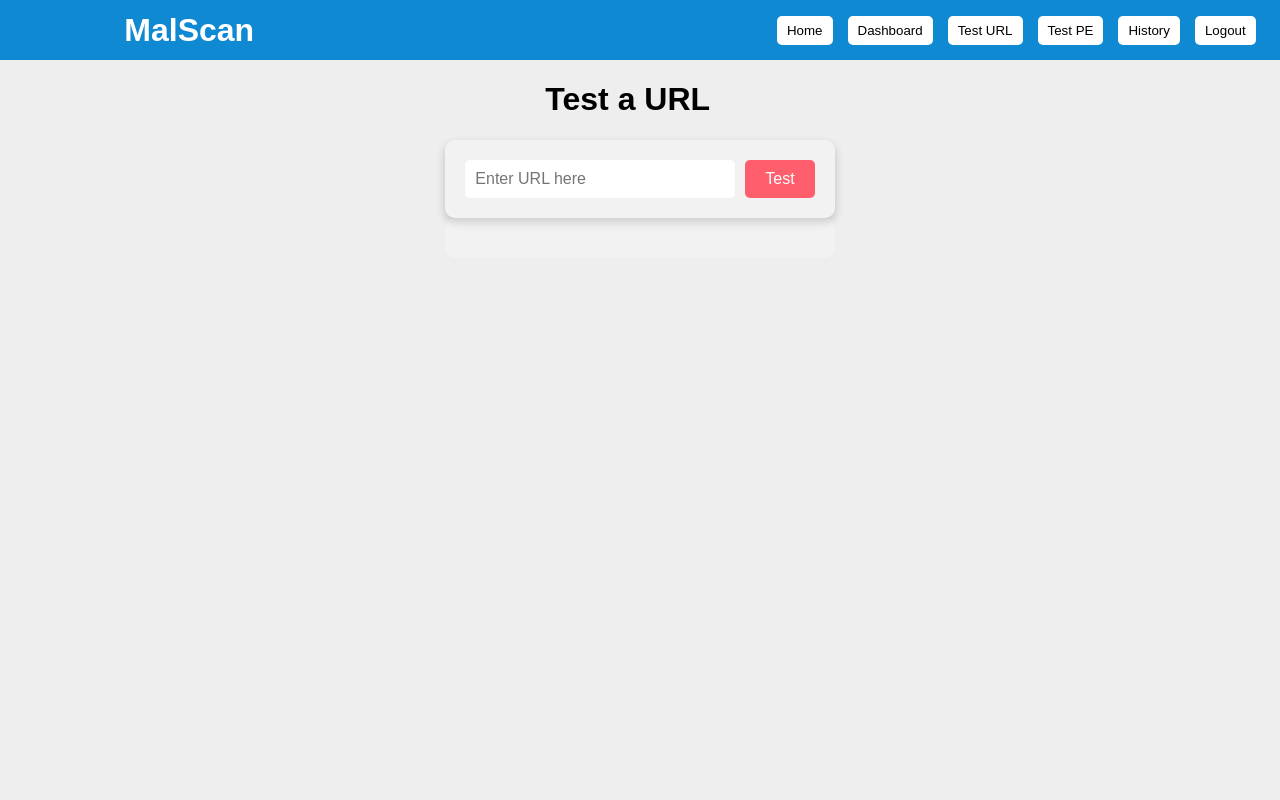
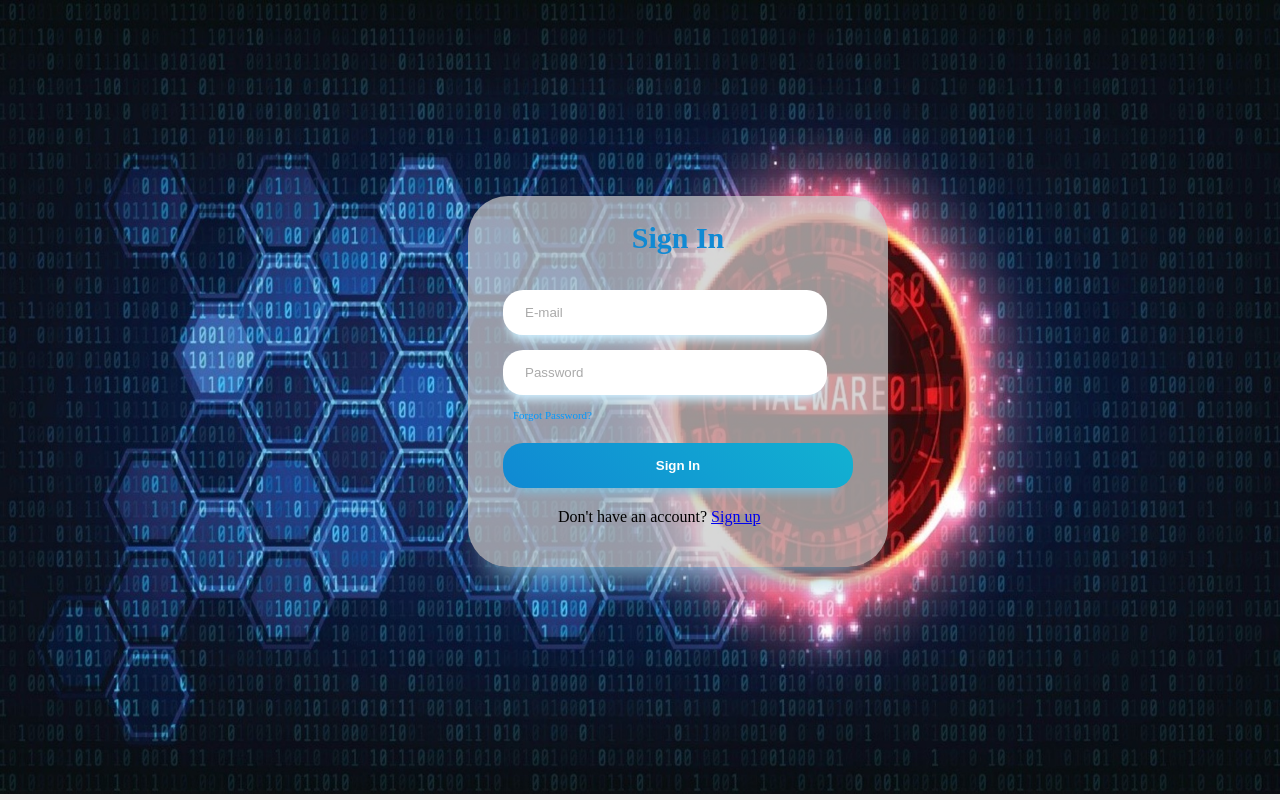
Before and after one commit to themanaskumar/MalScan, a React (Vite) app: page /testurl in a window 1280 px wide. Built offline with nearby package versions, Linux system fonts and the light colour scheme.

Commit message:
make the test url page functional

```diff
--- a/src/App.jsx
+++ b/src/App.jsx
@@ -23,11 +23,11 @@ function App() {
   return (
     <div>
       <Routes>
-        <Route path="/" isLoggedIn={isLoggedIn} setLogin={setLogin} element={<Home />} />
+        <Route path="/" isLoggedIn={isLoggedIn} setLogin={setLogin} element={isLoggedIn?<Home />:<Signin />} />
         <Route path="/signin" handleLogin={handleLogin} element={<Signin />} />
         <Route path="/signup" element={<Signup />} />
-        <Route path="/dashboard" isLoggedIn={isLoggedIn} setLogin={setLogin} element={<Dashboard />} />
-        <Route path = "/testurl" isLoggedIn={isLoggedIn} setLogin={setLogin} element={<PredictURL />} />
+        <Route path="/dashboard" isLoggedIn={isLoggedIn} setLogin={setLogin} element={isLoggedIn?<Dashboard />:<Signin />} />
+        <Route path = "/testurl" isLoggedIn={isLoggedIn} setLogin={setLogin} element={isLoggedIn?<PredictURL />:<Signin />} />
       </Routes>
     </div>
   );
--- a/src/pages/PredictURL.jsx
+++ b/src/pages/PredictURL.jsx
@@ -2,25 +2,81 @@ import React, { useState } from "react";
 import Navbar from "../components/Navbar";
 import "../styles/PredictURL.css";
 
-const PredictURL = ({isLoggeIn, setLogin}) => {
-  const [result, setResult] = useState("");
+const PredictURL = ({ isLoggedIn, setLogin }) => {
+  const [url, setUrl] = useState(""); // State for user input
+  const [result, setResult] = useState(null); // State for API response
+  const [loading, setLoading] = useState(false); // Loading state
+  const [error, setError] = useState(""); // Error state
 
-  const handleClick = () => {
-    setResult("The result will be displayed here.");
+  const handleClick = async () => {
+    if (!url) {
+      setError("Please enter a URL.");
+      return;
+    }
+
+    setLoading(true);
+    setResult(null);
+    setError("");
+
+    try {
+      const response = await fetch("http://127.0.0.1:8001/url_detection/predict/", {
+        method: "POST",
+        headers: {
+          "Content-Type": "application/json",
+          "Authorization": `Bearer ${localStorage.getItem("accessToken")}`, // Use token if needed
+        },
+        body: JSON.stringify({ url }),
+      });
+
+      const responseData = await response.json();
+
+      if (response.ok) {
+        setResult(responseData);
+      } else {
+        setError(responseData.message || "Error detecting URL.");
+      }
+    } catch (error) {
+      console.error("Error during request:", error);
+      setError("Server error. Please try again.");
+    }
+
+    setLoading(false);
   };
 
   return (
     <main className="main">
-      <Navbar isLoggedIn={isLoggeIn} setLogin={setLogin} />
+      <Navbar isLoggedIn={isLoggedIn} setLogin={setLogin} />
       <div>
         <h1 className="header">Test a URL</h1>
         <div className="url-input">
-          <input type="text" placeholder="Enter URL here" />
-          <button onClick={handleClick}>Test</button>
+          <input
+            type="text"
+            placeholder="Enter URL here"
+            value={url}
+            onChange={(e) => setUrl(e.target.value)}
+          />
+          <button onClick={handleClick} disabled={loading}>
+            {loading ? "Testing..." : "Test"}
+          </button>
         </div>
-        <div className="result">
-          {result && <p className="result-message">{result}</p>}
-        </div>
+
+        {error && <p className="error-message">{error}</p>}
+
+        {result && (
+          <div className="result">
+            <h2>URL Analysis</h2>
+            <p><strong>URL:</strong> {result.url}</p>
+            <p><strong>Prediction:</strong> {result.prediction}</p>
+            <h3>Extracted Features:</h3>
+            <ul>
+              {Object.entries(result.features).map(([key, value]) => (
+                <li key={key}>
+                  <strong>{key.replace(/_/g, " ")}:</strong> {value}
+                </li>
+              ))}
+            </ul>
+          </div>
+        )}
       </div>
     </main>
   );
--- a/src/pages/Signup.jsx
+++ b/src/pages/Signup.jsx
@@ -1,60 +1,73 @@
 import React, { useState } from 'react';
 import { useForm } from 'react-hook-form';
 import { useNavigate } from 'react-router-dom';
-const Signup = ({handleLogin = () =>{}}) =>{
-  const { register, handleSubmit, formState: { errors, isSubmitting } } = useForm();
+
+const Signup = ({ handleLogin = () => {} }) => {
+  const { register, handleSubmit, formState: { errors } } = useForm();
   const [errorMessage, setErrorMessage] = useState('');
+  const [loading, setLoading] = useState(false);
   const navigate = useNavigate();
 
-  const onSubmit = (data) => {
-    fetch('http://127.0.0.1:8001/api/users/signup', {
+  const onSubmit = async (data) => {
+    setLoading(true);
+    setErrorMessage("");
+
+    try {
+      const response = await fetch('http://127.0.0.1:8001/api/users/signup/', {
         method: 'POST',
         headers: {
           'Content-Type': 'application/json',
+          "Accept": "application/json",
         },
         body: JSON.stringify(data),
-    })
-      .then(response => response.json())
-      .then(data => {
-        if (data.token) {
-          localStorage.setItem("accessToken", data.token.access);
-          localStorage.setItem("refreshToken", data.token.refresh);
-          localStorage.setItem("name", data.name);
-          localStorage.setItem("email", data.email);
-          handleLogin();
-          navigate('/');
+      });
+
+      const responseData = await response.json();
+
+      if (response.ok) {
+        if (responseData.tokens) {
+          // Store tokens and user data
+          localStorage.setItem("accessToken", responseData.tokens.access);
+          localStorage.setItem("refreshToken", responseData.tokens.refresh);
+          localStorage.setItem("name", responseData.name);
+          localStorage.setItem("email", responseData.email);
+
+          handleLogin(); // Update login state
+          navigate('/'); // Redirect to home
         } else {
-          setErrorMessage("Error during signup");
+          setErrorMessage("Signup successful, but no tokens received.");
         }
-      })
-      .catch(error => {
+      } else {
+        setErrorMessage(responseData.message || "Signup failed.");
+      }
+    } catch (error) {
       console.error("Error during signup:", error);
-        setErrorMessage("Server error");
-      });
+      setErrorMessage("Server error. Please try again.");
+    }
+
+    setLoading(false);
   };
 
   return (
     <main>
       <div className="bgimg">
-        <img src="./mal_bg.jpg" alt="" />
+        <img src="./mal_bg.jpg" alt="Background" />
       </div>
       <div className="container">
         <div className="heading">Sign Up</div>
         <form onSubmit={handleSubmit(onSubmit)} className="form">
           <input
-            required
             className="input"
             type="text"
-            name="name"
             id="name"
             placeholder="Full name"
             {...register("name", { required: "Name is required" })}
           />
+          {errors.name && <p className="error">{errors.name.message}</p>}
+
           <input
-            required
             className="input"
             type="email"
-            name="email"
             id="email"
             placeholder="E-mail"
             {...register("email", {
@@ -65,11 +78,11 @@ const Signup = ({handleLogin = () =>{}}) =>{
               },
             })}
           />
+          {errors.email && <p className="error">{errors.email.message}</p>}
+
           <input
-            required
             className="input"
             type="password"
-            name="password"
             id="password"
             placeholder="Password"
             {...register("password", {
@@ -80,24 +93,24 @@ const Signup = ({handleLogin = () =>{}}) =>{
               },
             })}
           />
+          {errors.password && <p className="error">{errors.password.message}</p>}
+
           <div className="errorContainer">
-              {errors.email && <p>{errors.email.message}</p>}
-              {errors.password && <p>{errors.password.message}</p>}
-              {errorMessage && <p>{errorMessage}</p>}
+            {errorMessage && <p className="error">{errorMessage}</p>}
           </div>
-          <input className="login-button" type="button" value="Sign Up" />
+
+          <button className="login-button" type="submit" disabled={loading}>
+            {loading ? "Signing Up..." : "Sign Up"}
+          </button>
         </form>
-        <div>
+
         <p className="sign-up-label">
-            Already have an account?
-            <span>
-              <a href="/signin"> Sign In</a>
-            </span>
+          Already have an account?{" "}
+          <span><a href="/signin"> Sign In</a></span>
         </p>
-        </div>
       </div>
     </main>
   );
-}
+};
 
 export default Signup;
```
Lines whose indentation alone changed are shown as unchanged.
